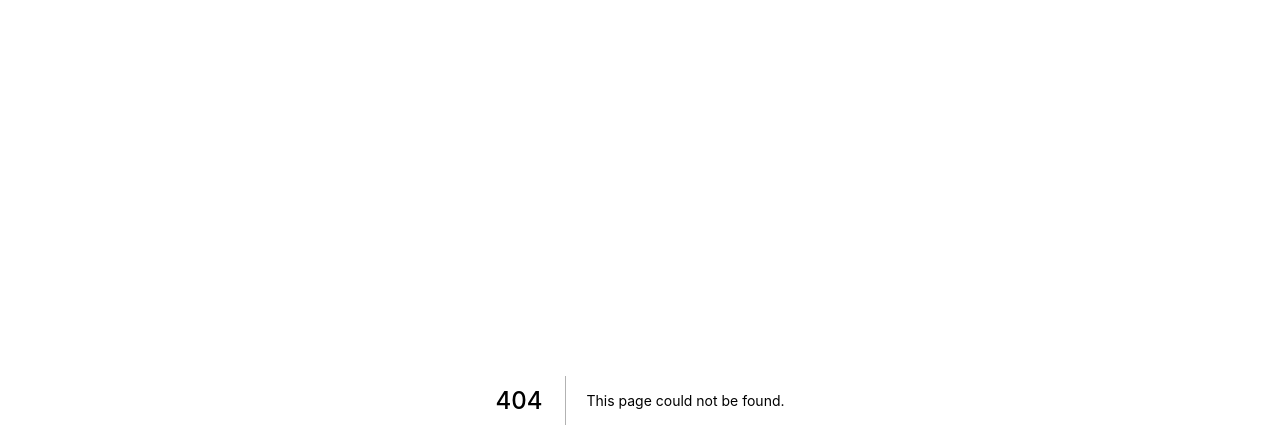
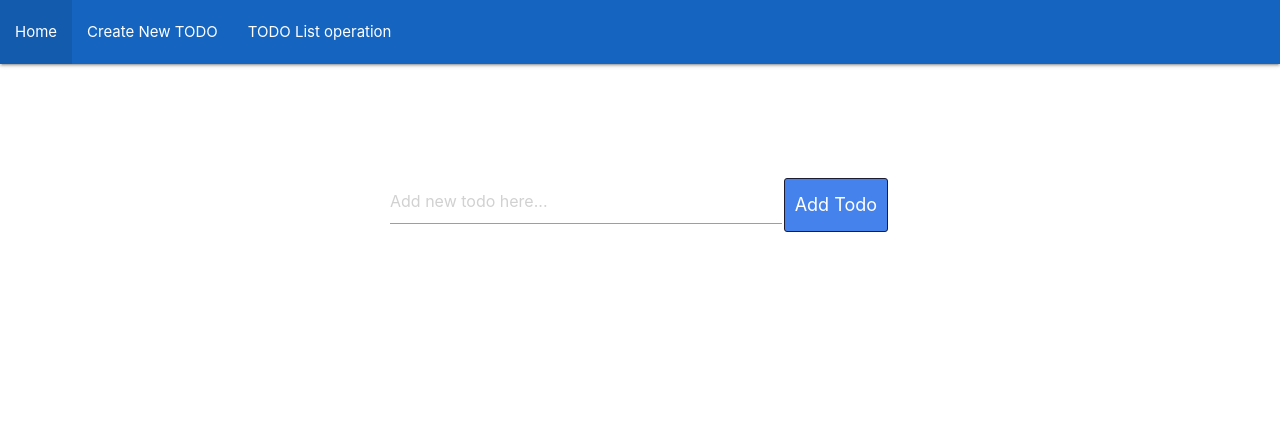
Before and after one commit to Devarshivaidya/nextjs-frontend, a Next.js app: page /create in a window 1280 px wide. Before the commit this address had no page. Shown: the top 448 px of the page. Built offline with nearby package versions, Linux system fonts and the light colour scheme; no server answers.

Commit message:
first commit

```diff
--- /dev/null
+++ b/components/AddTodo.js
@@ -0,0 +1,23 @@
+function AddTodo({ addTodo }) {
+    return (
+      <>
+        <div className="addTodoContainer">
+          <input
+            className="todoInputText"  type="text" placeholder="Add new todo here..." id="todoText"
+            onKeyDown={(e) => {
+              if (e.code === "Enter") {
+                addTodo(todoText.value);
+                todoText.value = "";
+              }
+            }}
+          />
+          <input className="todoInputButton"  type="button" value="Add Todo"  onClick={() => {
+              addTodo(todoText.value);
+              todoText.value = "";
+            }}
+          />
+        </div>
+      </>
+    );
+  }
+  export default AddTodo;
--- /dev/null
+++ b/components/Layout.js
@@ -0,0 +1,14 @@
+import Navbar from "./Navbar"
+const Layout = ({ children }) => (
+  <div>
+    <link rel="stylesheet" href="https://cdnjs.cloudflare.com/ajax/libs/materialize/1.0.0/css/materialize.min.css" />
+
+<script src="https://cdnjs.cloudflare.com/ajax/libs/materialize/1.0.0/js/materialize.min.js"></script>
+
+    <Navbar />
+    <div className="main-container container">
+      {children}
+    </div>
+  </div>
+)
+export default Layout;
--- /dev/null
+++ b/components/Navbar.js
@@ -0,0 +1,19 @@
+import Link from 'next/link'
+const Navbar =() =>{
+    return(
+        <nav className=" 1565c0 blue darken-3">
+                <ul>
+                    <li>
+                        <Link href='/'>Home</Link>
+                    </li>
+                    <li>
+                        <Link href='/create'>Create New TODO</Link>
+                    </li>
+                    <li>
+                        <Link href='/todo'>TODO List operation</Link>
+                    </li>
+                </ul>
+            </nav>
+   )
+}
+export default Navbar;
--- a/package.json
+++ b/package.json
@@ -9,6 +9,8 @@
     "lint": "next lint"
   },
   "dependencies": {
+    "axios": "^0.21.1",
+    "bootstrap": "^5.0.0-beta3",
     "next": "11.0.1",
     "react": "17.0.2",
     "react-dom": "17.0.2"
--- a/pages/_app.js
+++ b/pages/_app.js
@@ -1,7 +1,13 @@
 import '../styles/globals.css'
-
+import Layout from '../components/Layout'
 function MyApp({ Component, pageProps }) {
-  return <Component {...pageProps} />
+  return (
+    <>
+    <Layout>
+    <Component {...pageProps} />
+    </Layout>
+    </>
+  )
 }
 
 export default MyApp
--- /dev/null
+++ b/pages/create.js
@@ -0,0 +1,31 @@
+import Head from "next/head";
+import { useEffect, useState } from "react";
+import AddTodo from "../components/AddTodo";
+import axios from "axios";
+export default function Home()
+{
+    const [todos, setTodos] = useState([]);
+    useEffect(async () => {
+      const result = await axios.get("http://localhost:1337/todos");
+      setTodos(result?.data);
+    }, []);
+
+const addTodo = async (todoText) => {
+    if (todoText && todoText.length > 0) {
+      const result = await axios.post("http://localhost:1337/todos", {
+        todoText: todoText,
+      });
+      setTodos([...todos, result?.data]);
+    }
+  };
+  return(
+    <div>
+          <Head>
+                <title>ToDo app</title>
+        </Head>
+        <main className="main">
+            <AddTodo addTodo={addTodo} />
+        </main>
+    </div>
+  )
+}
--- a/styles/Home.module.css
+++ b/styles/Home.module.css
@@ -2,8 +2,9 @@
   min-height: 100vh;
   padding: 0 0.5rem;
   display: flex;
+  margin:150px;
   flex-direction: column;
-  justify-content: center;
+  justify-content: flex-start;
   align-items: center;
   height: 100vh;
 }
@@ -13,7 +14,7 @@
   flex: 1;
   display: flex;
   flex-direction: column;
-  justify-content: center;
+  justify-content: flex-start;
   align-items: center;
 }
 
--- a/styles/globals.css
+++ b/styles/globals.css
@@ -2,15 +2,90 @@ html,
 body {
   padding: 0;
   margin: 0;
-  font-family: -apple-system, BlinkMacSystemFont, Segoe UI, Roboto, Oxygen,
-    Ubuntu, Cantarell, Fira Sans, Droid Sans, Helvetica Neue, sans-serif;
+  font-family: -apple-system, BlinkMacSystemFont, Segoe UI, Roboto, Oxygen, Ubuntu,
+    Cantarell, Fira Sans, Droid Sans, Helvetica Neue, sans-serif;
+  font-size: xx-large;
 }
-
 a {
   color: inherit;
   text-decoration: none;
 }
-
 * {
   box-sizing: border-box;
 }
+.main {
+  padding: 10px 0;
+  flex: 1;
+  display: flex;
+  flex-direction: column;
+  justify-content: flex-start;
+  margin:100px;
+  align-items: center;
+}
+.header {
+  display: flex;
+  justify-content: center;
+  color: rgba(70, 130, 236, 1);
+}
+.todoInputText {
+  padding: 10px 7px;
+  border-radius: 3px;
+  margin-right: 2px;
+  margin-left: 2px;
+  width: 100%;
+  font-size: large;
+}
+button {
+  padding: 10px 10px;
+  border-radius: 3px;
+  cursor: pointer;
+  margin-right: 2px;
+  margin-left: 2px;
+  font-size: large;
+}
+.bg-default {
+  background-color: rgba(70, 130, 236, 1);
+  border: 1px solid rgba(28, 28, 49, 1);
+  color: white;
+}
+.bg-danger {
+  background-color: red;
+  border: 1px solid rgba(28, 28, 49, 1);
+  color: white;
+}
+.todoInputButton {
+  padding: 10px 10px;
+  border-radius: 3px;
+  background-color: rgba(70, 130, 236, 1);
+  color: white;
+  border: 1px solid rgba(28, 28, 49, 1);
+  cursor: pointer;
+  margin-right: 2px;
+  margin-left: 2px;
+  font-size: large;
+}
+.addTodoContainer {
+  margin-top: 4px;
+  margin-bottom: 17px;
+  width: 500px;
+  display: flex;
+  justify-content: space-evenly;
+}
+.todoListContainer {
+  margin-top: 9px;
+  width: 500px;
+}
+.todoItem {
+  padding: 10px 4px;
+  color: rgba(70, 130, 236, 1);
+  border-radius: 3px;
+  border: 1px solid rgba(28, 28, 49, 1);
+  margin-top: 9px;
+  margin-bottom: 2px;
+  display: flex;
+  justify-content: space-between;
+}
+.todosText {
+  padding-bottom: 2px;
+  border-bottom: 1px solid;
+}
```
Also changed, not shown: components/TodoItem.js (added, +22 -0 lines), components/TodoList.js (added, +19 -0 lines), pages/index.js (+4 -61 lines), pages/todo.js (added, +49 -0 lines), 1 other file (tests, documents, lock files or other folders).
